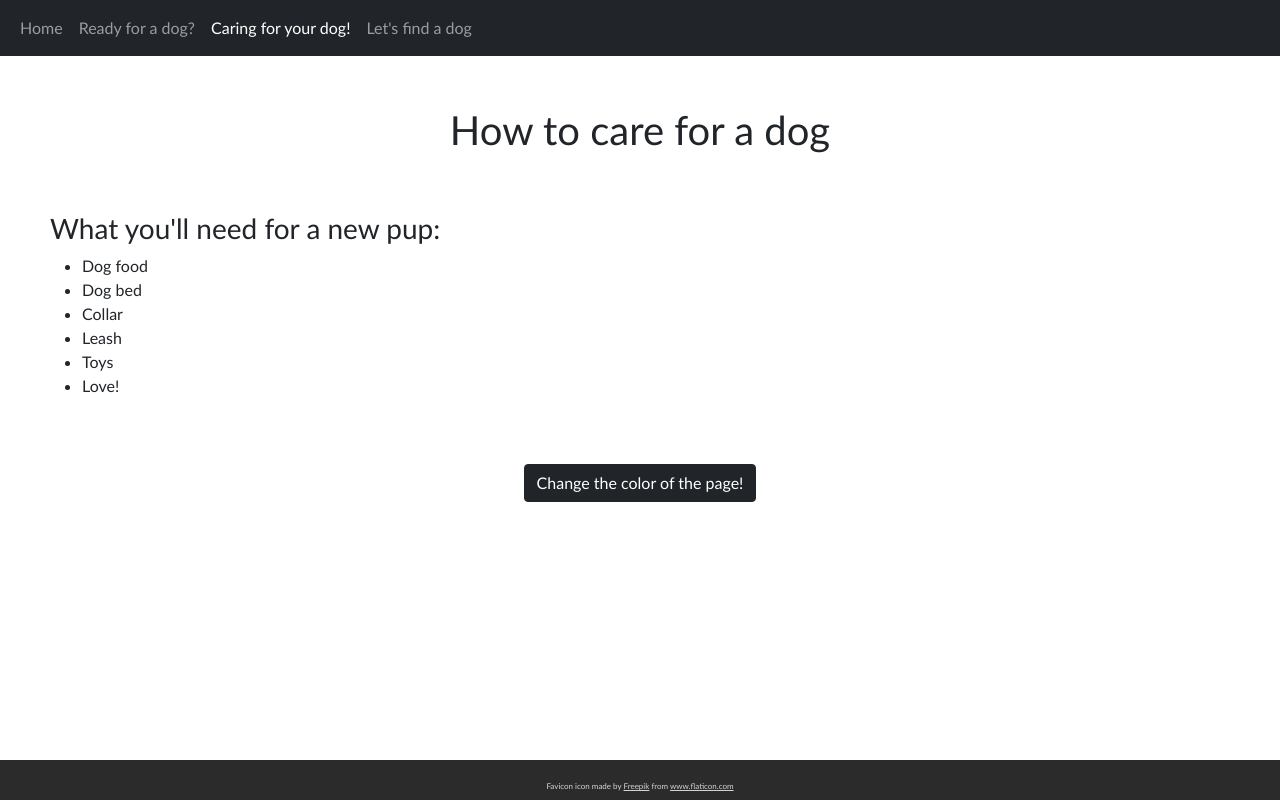
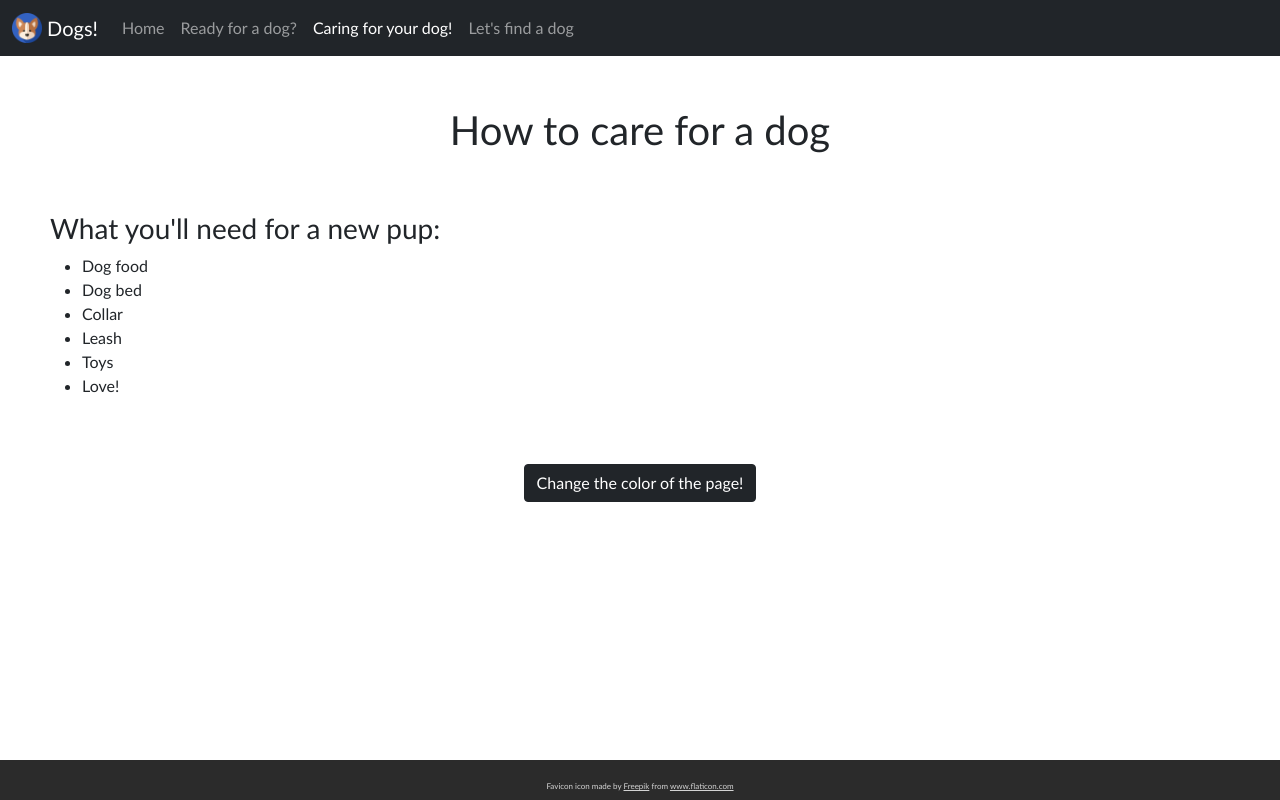
Before and after one commit to ashratigan/Project-Ratigan-Ashley, a website: page care.html in a window 1280 px wide. Drawn offline with nearby package versions, Linux system fonts and the light colour scheme.

Commit message:
added image and title to navbar

```diff
--- a/care.html
+++ b/care.html
@@ -16,6 +16,10 @@
         <!-- Navbar -->
         <nav class="navbar navbar-expand-sm navbar-dark bg-dark">
             <div class="container-fluid">
+                <a class="navbar-brand" href="./index.html">
+                    <img src="./images/dog.png" width="30" height="30" class="d-inline-block align-top" alt="Dog icon">
+                    Dogs!
+                </a>
                 <div class="collapse navbar-collapse" id="navbarNav">
                     <ul class="navbar-nav">
                         <li class="nav-item">
```
Also changed, not shown: find.html (+4 -0 lines), index.html (+4 -0 lines), ready.html (+4 -0 lines), images/dog.png (added).
